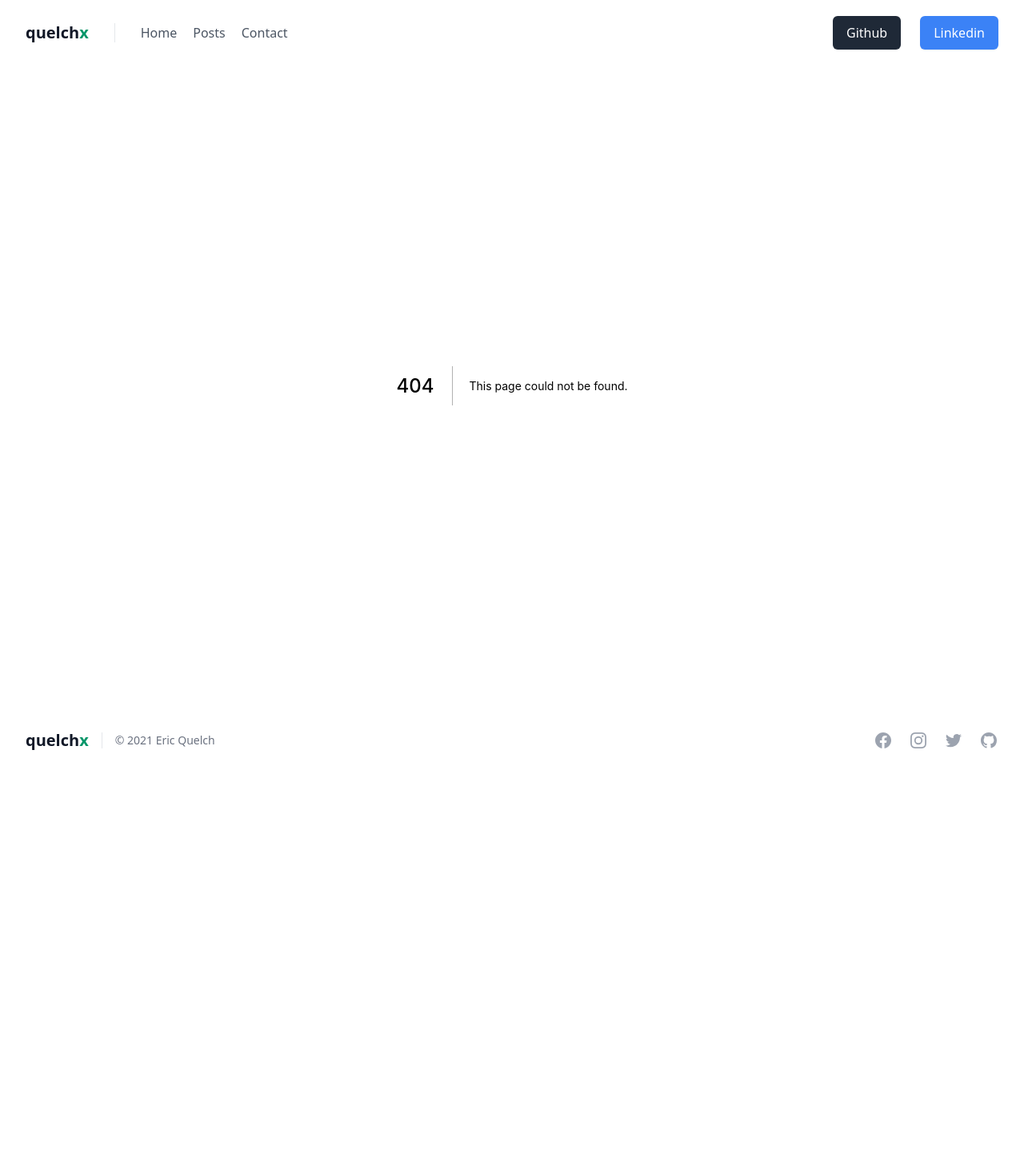
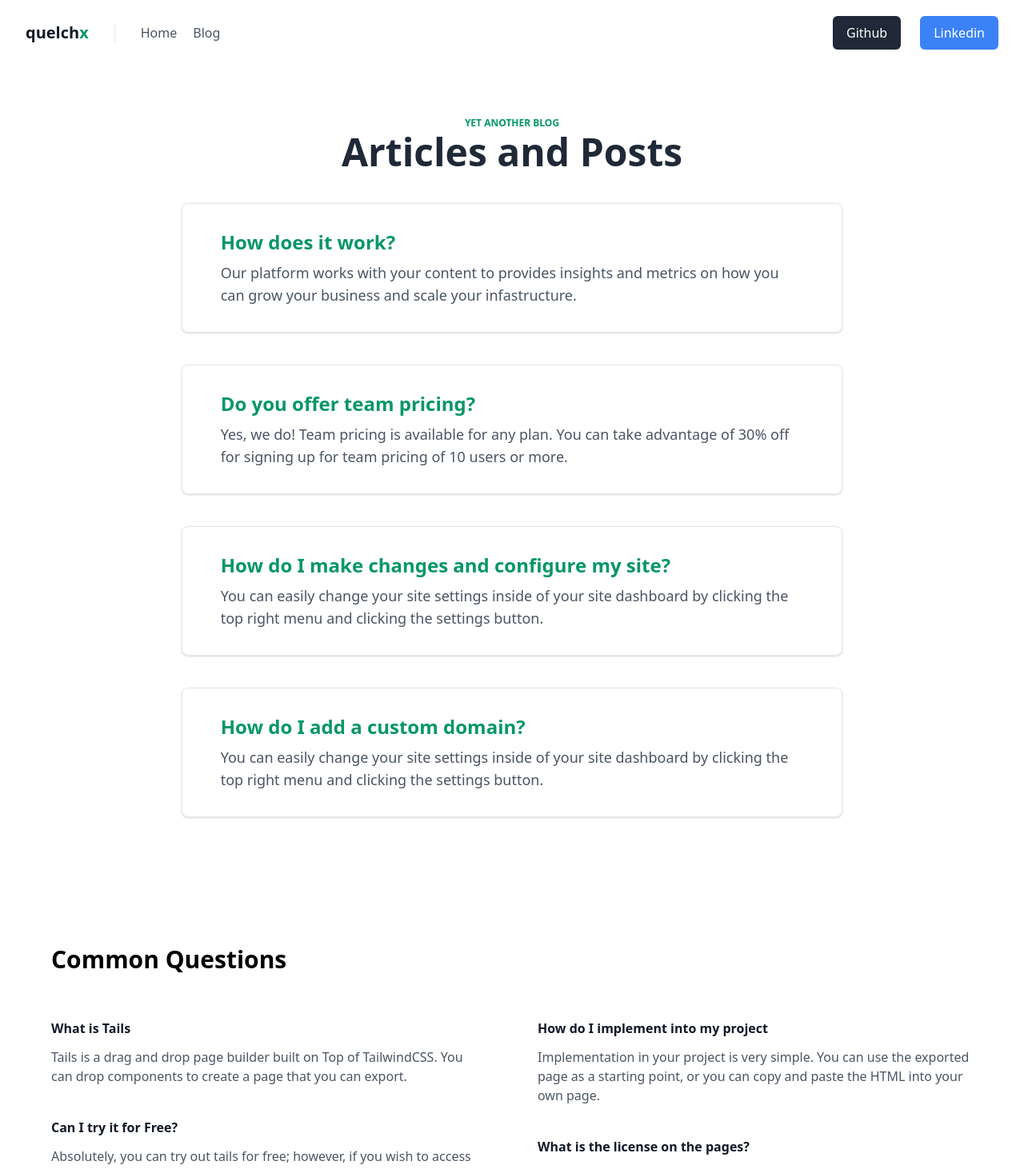
Before and after one commit to quelchx/quelchx.com, a Next.js app: page /posts in a window 1280 px wide. Before the commit this address had no page. Shown: the top 1462 px of the page at 80% size. Before the commit the page ends 970 px from the top, so only its background shows below. Built offline with nearby package versions, Linux system fonts and the light colour scheme.

Commit message:
small changes

```diff
--- /dev/null
+++ b/components/Articles.jsx
@@ -0,0 +1,56 @@
+import React from "react";
+
+export default function Articles() {
+  return (
+    <section class="relative py-16 bg-white min-w-screen animation-fade animation-delay">
+      <div class="container px-8 mx-auto sm:px-12 xl:px-5">
+        <p class="text-xs font-bold text-left text-green-600 uppercase sm:mx-6 sm:text-center sm:text-normal sm:font-bold">
+          Yet Another Blog
+        </p>
+        <h3 class="mt-1 text-2xl font-bold text-left text-gray-800 sm:mx-6 sm:text-3xl md:text-4xl lg:text-5xl sm:text-center">
+          Articles and Posts
+        </h3>
+        <div class="w-full px-6 py-6 mx-auto mt-10 bg-white border border-gray-200 rounded-lg sm:px-8 md:px-12 sm:py-8 sm:shadow lg:w-5/6 xl:w-2/3">
+          <h3 class="text-lg font-bold text-green-600 sm:text-xl md:text-2xl">
+            How does it work?
+          </h3>
+          <p class="mt-2 text-base text-gray-600 sm:text-lg md:text-normal">
+            Our platform works with your content to provides insights and
+            metrics on how you can grow your business and scale your
+            infastructure.
+          </p>
+        </div>
+        <div class="w-full px-6 py-6 mx-auto mt-10 bg-white border border-gray-200 rounded-lg sm:px-8 md:px-12 sm:py-8 sm:shadow lg:w-5/6 xl:w-2/3">
+          <h3 class="text-lg font-bold text-green-600 sm:text-xl md:text-2xl">
+            Do you offer team pricing?
+          </h3>
+          <p class="mt-2 text-base text-gray-600 sm:text-lg md:text-normal">
+            Yes, we do! Team pricing is available for any plan. You can take
+            advantage of 30% off for signing up for team pricing of 10 users or
+            more.
+          </p>
+        </div>
+        <div class="w-full px-6 py-6 mx-auto mt-10 bg-white border border-gray-200 rounded-lg sm:px-8 md:px-12 sm:py-8 sm:shadow lg:w-5/6 xl:w-2/3">
+          <h3 class="text-lg font-bold text-green-600 sm:text-xl md:text-2xl">
+            How do I make changes and configure my site?
+          </h3>
+          <p class="mt-2 text-base text-gray-600 sm:text-lg md:text-normal">
+            You can easily change your site settings inside of your site
+            dashboard by clicking the top right menu and clicking the settings
+            button.
+          </p>
+        </div>
+        <div class="w-full px-6 py-6 mx-auto mt-10 bg-white border border-gray-200 rounded-lg sm:px-8 md:px-12 sm:py-8 sm:shadow lg:w-5/6 xl:w-2/3">
+          <h3 class="text-lg font-bold text-green-600 sm:text-xl md:text-2xl">
+            How do I add a custom domain?
+          </h3>
+          <p class="mt-2 text-base text-gray-600 sm:text-lg md:text-normal">
+            You can easily change your site settings inside of your site
+            dashboard by clicking the top right menu and clicking the settings
+            button.
+          </p>
+        </div>
+      </div>
+    </section>
+  );
+}
--- a/components/Hero.jsx
+++ b/components/Hero.jsx
@@ -1,6 +1,5 @@
 import React from "react";
 import HeroSVG from "./svg/HeroSVG";
-import ChevronSVG from "./svg/ChevronSVG";
 
 export default function Hero() {
   return (
@@ -9,28 +8,26 @@ export default function Hero() {
         <h1 className="text-4xl font-extrabold tracking-tight text-left text-gray-900 sm:text-5xl md:text-6xl md:text-center">
           <span className="block">
             Eric Quelch
-            <span>{/* empty span for spacing */}</span>
+            <span> {/* empty span for spacing */} </span>
             <span className="block mt-1 text-green-500 lg:inline lg:mt-0">
               Full Stack Developer
             </span>
           </span>
         </h1>
         <p className="w-full mx-auto text-base text-left text-gray-500  sm:text-lg lg:text-2xl md:max-w-3xl md:text-center">
-          Lorem ipsum dolor sit amet, consectetur adipisicing elit. Nemo
-          consequuntur porro assumenda explicabo impedit ex neque placeat.
-          Voluptatem repudiandae aperiam sequi tenetur inventore officiis
-          distinctio sed perspiciatis, earum voluptatum! Inventore.
+          Welcome and thanks for dropping by! Im
+          <span className="text-green-500">Eric Quelch</span>, a junior full
+          stack web developer currently in college.
         </p>
         <div className="relative flex flex-col justify-center md:flex-row md:space-x-4">
           <a
-            href="#_"
+            href="#projects"
             className="flex items-center w-full px-6 py-3 mb-3 text-lg text-white bg-green-500 rounded-md md:mb-0 hover:bg-green-700 md:w-auto"
           >
-            Projects of Mine
-            <ChevronSVG/>
+            Projects
           </a>
           <a
-            href="#_"
+            href="#form"
             className="flex items-center px-6 py-3 text-gray-500 bg-gray-100 rounded-md hover:bg-gray-200 hover:text-gray-600"
           >
             Contact Me
@@ -38,7 +35,7 @@ export default function Hero() {
         </div>
       </div>
       <div className="container items-center max-w-4xl px-5 mx-auto mt-16 text-center">
-        <HeroSVG/>
+        <HeroSVG />
       </div>
     </section>
   );
--- a/components/Projects.jsx
+++ b/components/Projects.jsx
@@ -2,7 +2,7 @@ import React from "react";
 
 export default function Projects() {
   return (
-    <section className="flex items-center justify-center py-16 bg-gray-100 min-w-screen">
+    <section id='projects' className="flex items-center justify-center py-16 bg-gray-100 min-w-screen">
       <div className="max-w-6xl px-12 mx-auto bg-gray-100 md:px-16 xl:px-10">
         <div className="flex flex-col items-center lg:flex-row">
           <div className="flex flex-col items-start justify-center w-full h-full pr-8 mb-10 lg:mb-0 lg:w-1/2">
--- /dev/null
+++ b/components/Questions.jsx
@@ -0,0 +1,104 @@
+import React from "react";
+
+export default function Questions() {
+  return (
+    <section class="py-24 bg-white">
+      <div class="px-8 mx-auto max-w-7xl lg:px-16">
+        <h2 class="mb-4 text-xl font-bold md:text-3xl">
+          Common Questions
+        </h2>
+        <div class="grid grid-cols-1 gap-0 text-gray-600 md:grid-cols-2 md:gap-16">
+          <div>
+            <h5 class="mt-10 mb-3 font-semibold text-gray-900">
+              What is Tails
+            </h5>
+            <p>
+              Tails is a drag and drop page builder built on Top of TailwindCSS.
+              You can drop components to create a page that you can export.
+            </p>
+            <h5 class="mt-10 mb-3 font-semibold text-gray-900">
+              Can I try it for Free?
+            </h5>
+            <p>
+              Absolutely, you can try out tails for free; however, if you wish
+              to access all the components and export the page you'll need to
+              upgrade your account.
+            </p>
+            <h5 class="mt-10 mb-3 font-semibold text-gray-900">
+              Where do I go to upgrade my account?
+            </h5>
+            <p>
+              You can upgrade your account by visiting{" "}
+              <a
+                href="https://devdojo.com/pro"
+                class="text-green-600 underline"
+              >
+                The Pro Upgrade Page
+              </a>
+              . You will also gain access to many other applications and
+              sections of the site.
+              <a
+                href="https://help.hellonext.co/faq/startup-eligibility/"
+                target="_blank"
+              >
+                here
+              </a>
+              .
+            </p>
+            <h5 class="mt-10 mb-3 font-semibold text-gray-900">
+              How long will I have access to Tails
+            </h5>
+            <p>
+              You will have unlimited access to all your pre-built pages;
+              however, if you want to be able to download and export your pages,
+              you'll need a pro account.
+              <a href="https://paddle.com" target="_blank">
+                Paddle
+              </a>{" "}
+              for processing payments.
+            </p>
+          </div>
+          <div>
+            <h5 class="mt-10 mb-3 font-semibold text-gray-900">
+              How do I implement into my project
+            </h5>
+            <p>
+              Implementation in your project is very simple. You can use the
+              exported page as a starting point, or you can copy and paste the
+              HTML into your own page.
+            </p>
+            <h5 class="mt-10 mb-3 font-semibold text-gray-900">
+              What is the license on the pages?
+            </h5>
+            <p>
+              You have unlimited use to the templates used in Tails; however,
+              you cannot re-use the templates to sell for others to use.
+            </p>
+            <h5 class="mt-10 mb-3 font-semibold text-gray-900">
+              Can I cancel my account if I not longer need it?
+            </h5>
+            <p>
+              Of course, you can feel free to cancel your account at anytime,
+              and you can feel free to come back and upgrade again whenever
+              you're ready.
+            </p>
+            <h5 class="mt-10 mb-3 font-semibold text-gray-900">
+              What if I need help with my project?
+            </h5>
+            <p>
+              If you need assistance implementing the templates into your
+              project you can contact support or you can visit our{" "}
+              <a
+                href="https://devdojo.com/questions"
+                class="text-green-600 underline"
+              >
+                question section
+              </a>
+              .
+            </p>
+          </div>
+        </div>
+      </div>
+    </section>
+  );
+}
--- a/pages/index.jsx
+++ b/pages/index.jsx
@@ -31,7 +31,9 @@ export default function Home() {
       </section>
       <Projects />
       <Features />
-      <NetlifyForm />
+      <div id='form'>
+        <NetlifyForm />
+      </div>
     </div>
   );
 }
--- /dev/null
+++ b/pages/posts/[id].jsx
@@ -0,0 +1,9 @@
+import React from 'react'
+
+export default function Post() {
+  return (
+    <div>
+
+    </div>
+  )
+}
--- /dev/null
+++ b/pages/posts/index.jsx
@@ -0,0 +1,12 @@
+import React from "react";
+import Articles from "@/components/Articles";
+import Questions from "@/components/Questions";
+
+export default function Posts() {
+  return (
+    <div>
+      <Articles />
+      <Questions />
+    </div>
+  );
+}
--- a/routes/index.js
+++ b/routes/index.js
@@ -6,12 +6,7 @@ export const routes = [
   },
   {
     id: 2,
-    name: "Posts",
+    name: "Blog",
     path: "/posts",
   },
-  {
-    id: 3,
-    name: "Contact",
-    path: "/contact",
-  },
 ];
```
